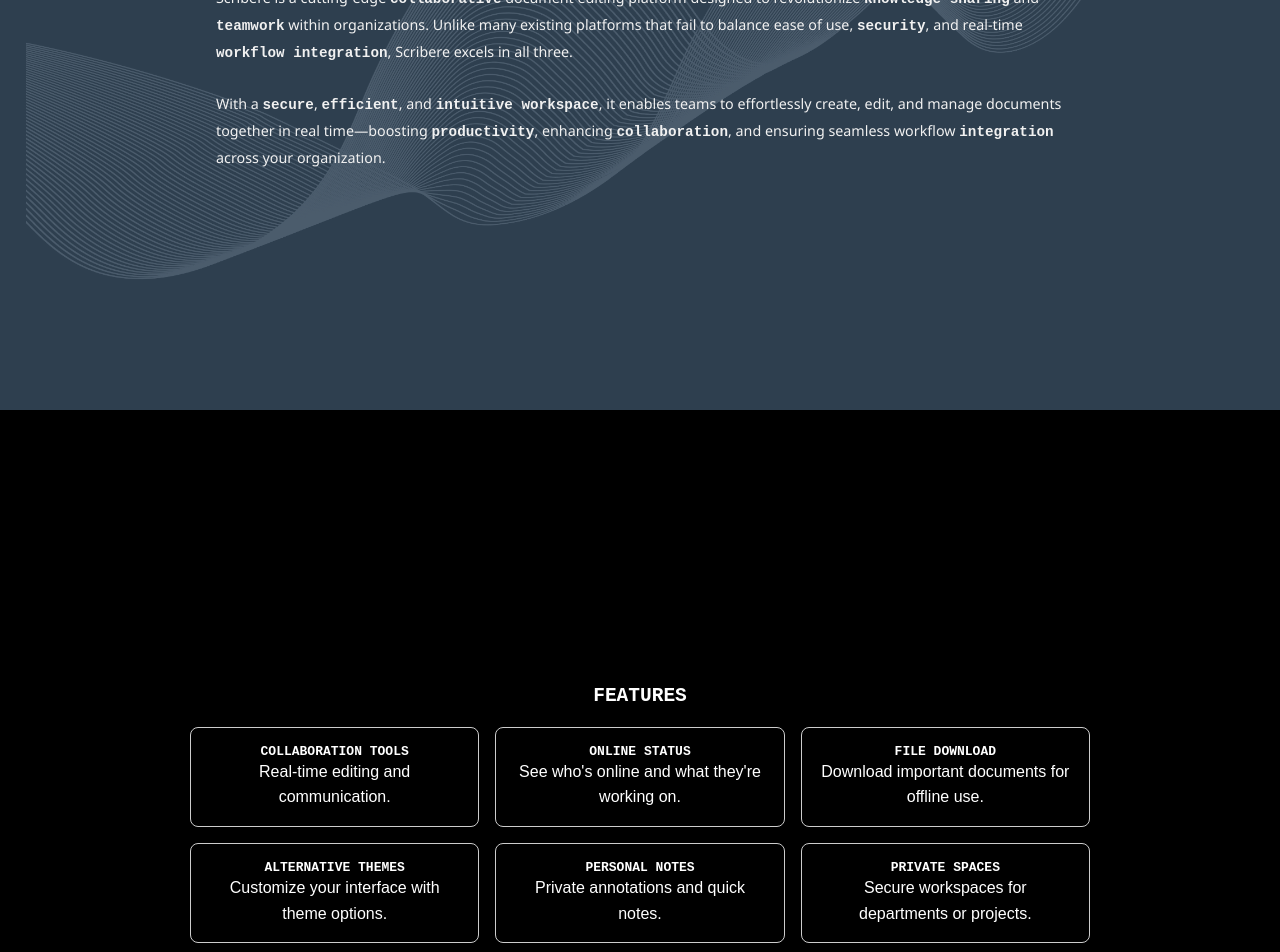
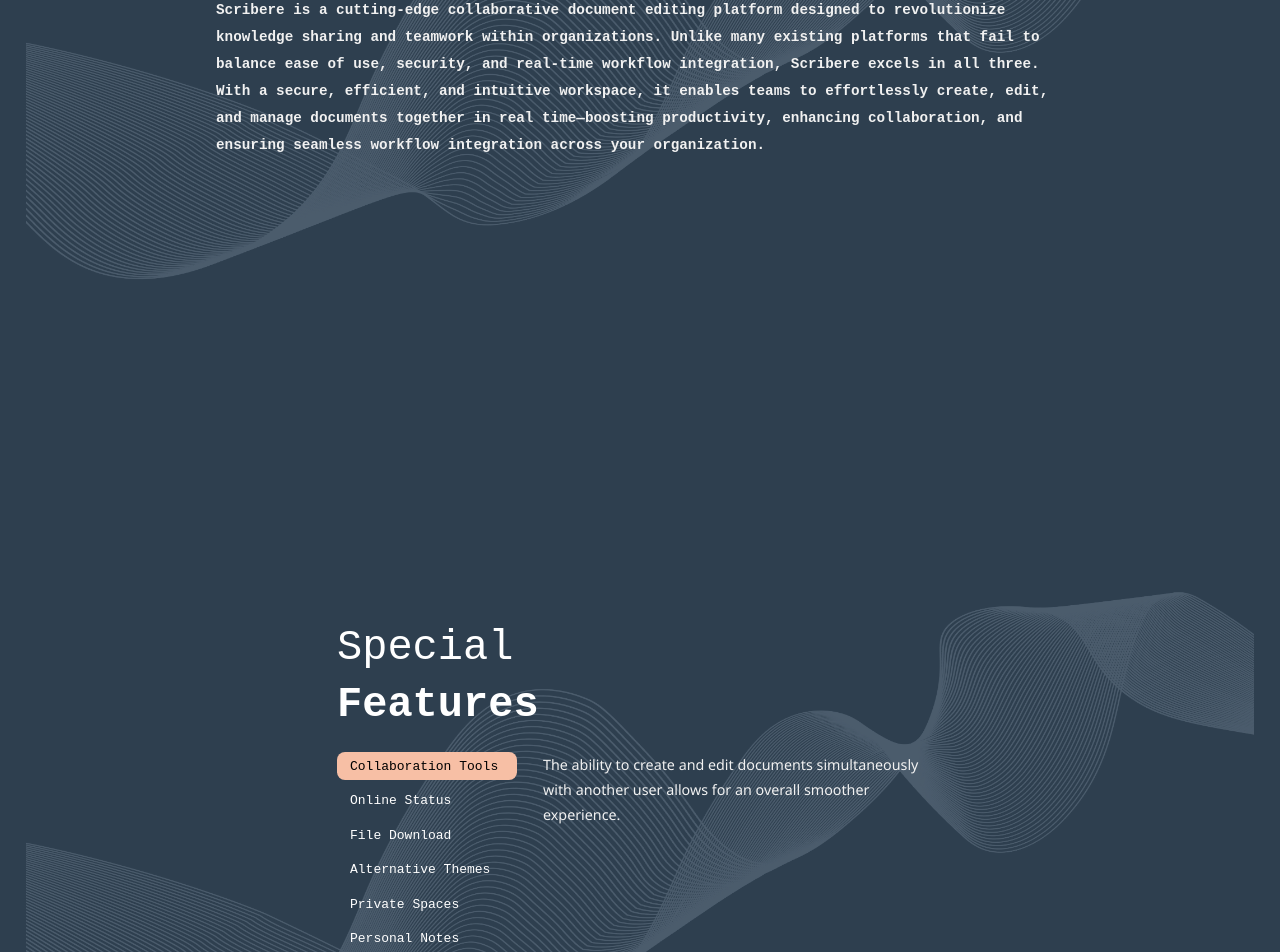
Before and after one commit to scribere-sh/landing, a SvelteKit app: page / in a window 1280 px wide. Shown: the part 1260-2212 px from the top of the page. Built offline with nearby package versions, Linux system fonts and the light colour scheme.

Commit message:
Features buttons done, might need changes

```diff
--- a/src/routes/+page.svelte
+++ b/src/routes/+page.svelte
@@ -1,14 +1,19 @@
 <script lang="ts">
-    /* SCROLL BACK ON RELOAD */
-    /*import { onMount } from "svelte";
+    const features: Record<string, string> = {
+        "Collaboration Tools":
+            "The ability to create and edit documents simultaneously with another user allows for an overall smoother experience.",
+        "Online Status":
+            "The online status feature will show if a user is online and what they're currently working on.",
+        "File Download": "Being able to download files",
+        "Alternative Themes":
+            "Alternative themes allow users to choose whether or not they want to work with light or dark mode, allowing more comfort for late night workers.",
+        "Private Spaces":
+            "The private space gives users the ability to work on their own documents before deciding to share them or not.",
+        "Personal Notes":
+            "The notes feature is to allow users to make small notes whether it's a to-do list or a form of documentation.",
+    };
 
-    onMount(() => {
-        if ("scrollRestoration" in history) {
-            history.scrollRestoration = "manual";
-            history.replaceState(null, "", "#home");
-        }
-        window.scrollTo(0, 0);
-    });*/
+    let selected = Object.keys(features)[0];
 </script>
 
 <!-- HERO SECTION -->
@@ -16,7 +21,7 @@
     <div class="hero-content">
         <h1>
             <span>Collaboration</span>
-            <br>
+            <br />
             <strong>Redefined</strong>
         </h1>
         <a class="hero-button" href="//app.scribere.sh" rel="external"
@@ -34,53 +39,52 @@
                 <strong>Scribere</strong>
             </h2>
             <p class="about-description">
-                Scribere is a cutting-edge <strong>collaborative</strong>
-                document editing platform designed to revolutionize
-                <strong>knowledge sharing</strong> and <strong>teamwork</strong>
-                within organizations. Unlike many existing platforms that fail
-                to balance ease of use, <strong>security</strong>, and real-time
-                <strong>workflow integration</strong>, Scribere excels in all
-                three.
-                <br>
-                <br>
-                With a <strong>secure</strong>, <strong>efficient</strong>, and
-                <strong>intuitive workspace</strong>, it enables teams to
-                effortlessly create, edit, and manage documents together in real
-                time—boosting <strong>productivity</strong>, enhancing
-                <strong>collaboration</strong>, and ensuring seamless workflow
-                <strong>integration</strong> across your organization.
+                <strong>Scribere is a cutting-edge collaborative document
+                    editing platform designed to revolutionize knowledge sharing
+                    and teamwork within organizations. Unlike many existing
+                    platforms that fail to balance ease of use, security, and
+                    real-time workflow integration, Scribere excels in all
+                    three. <br>
+                    With a secure, efficient, and intuitive workspace, it
+                    enables teams to effortlessly create, edit, and manage
+                    documents together in real time—boosting productivity,
+                    enhancing collaboration, and ensuring seamless workflow
+                    integration across your organization.
+                </strong>
             </p>
         </div>
     </div>
 </section>
 
 <!-- FEATURES SECTION -->
-<section id="features" class="section">
-    <h2 class="section-title">FEATURES</h2>
-    <div class="feature-container">
-        <div class="feature">
-            <strong>COLLABORATION TOOLS</strong>
-            <p>Real-time editing and communication.</p>
-        </div>
-        <div class="feature">
-            <strong>ONLINE STATUS</strong>
-            <p>See who's online and what they're working on.</p>
-        </div>
-        <div class="feature">
-            <strong>FILE DOWNLOAD</strong>
-            <p>Download important documents for offline use.</p>
-        </div>
-        <div class="feature">
-            <strong>ALTERNATIVE THEMES</strong>
-            <p>Customize your interface with theme options.</p>
-        </div>
-        <div class="feature">
-            <strong>PERSONAL NOTES</strong>
-            <p>Private annotations and quick notes.</p>
-        </div>
-        <div class="feature">
-            <strong>PRIVATE SPACES</strong>
-            <p>Secure workspaces for departments or projects.</p>
+<section id="features" class="features-section">
+    <div class="features-wave-bg">
+        <div class="features-container">
+            <h2 class="features-title">
+                <span>Special</span>
+                <br />
+                <strong>Features</strong>
+            </h2>
+
+            <div class="features-content">
+                <ul class="features-list">
+                    {#each Object.keys(features) as feature (feature)}
+                        <li>
+                            <button
+                                class:selected={selected === feature}
+                                onclick={() => (selected =
+                                feature)}
+                            >
+                                {feature}
+                            </button>
+                        </li>
+                    {/each}
+                </ul>
+
+                <div class="feature-description">
+                    {features[selected]}
+                </div>
+            </div>
         </div>
     </div>
 </section>
@@ -106,7 +110,7 @@
     </div>
 </section>
 
-<!-- STATIC "BACK TO TOP" BUTTON -->
+<!-- BACK TO TOP -->
 <button
     type="button"
     class="back-to-top"
@@ -128,7 +132,6 @@
         display: flex;
         justify-content: flex-start;
         align-items: center;
-        text-align: left;
         padding: 0 5%;
     }
 
@@ -140,18 +143,16 @@
     .hero-content h1 {
         font-size: 97px;
         font-weight: 300;
+        font-family: monospace;
         line-height: 1.2;
         margin-bottom: 1.5rem;
-        font-family: monospace;
     }
 
     .hero-content h1 strong {
-        font-size: 97px;
         font-weight: 700;
     }
 
     .hero-button {
-        display: inline-block;
         background-color: #dff9ff;
         color: #000;
         padding: 0.75rem 1.5rem;
@@ -172,7 +173,6 @@
         padding: 64px 32px;
         text-align: center;
         height: 100vh;
-        scroll-snap-align: start;
         display: flex;
         flex-direction: column;
         justify-content: center;
@@ -187,27 +187,11 @@
         margin-bottom: 12px;
     }
 
-    .feature p, .pricing-container p {
+    .pricing-container p {
         max-width: 800px;
         margin: 0 auto;
         line-height: 1.6;
         font-family: sans-serif;
-    }
-
-    .feature-container {
-        display: grid;
-        grid-template-columns: repeat(3, 1fr);
-        gap: 16px;
-        max-width: 900px;
-        margin: 0 auto;
-    }
-
-    .feature {
-        background-color: #000;
-        color: #fff;
-        padding: 16px;
-        border: 1px solid #ccc;
-        border-radius: 8px;
     }
 
     .back-to-top {
@@ -226,7 +210,13 @@
         transition: background-color 0.1s ease-in-out;
     }
 
-    .about-section {
+    .back-to-top:hover {
+        background-color: #edc9ff;
+        text-decoration: underline;
+    }
+
+    /* ABOUT SECTION */
+    .about-section, .features-section {
         background-color: #2e3f4f;
         color: #fff;
         position: relative;
@@ -239,7 +229,7 @@
         overflow: hidden;
     }
 
-    .about-wave-bg {
+    .about-wave-bg, .features-wave-bg {
         background-image: url("/Wave1.png");
         background-size: cover;
         background-repeat: no-repeat;
@@ -257,7 +247,7 @@
         text-align: left;
     }
 
-    .about-title {
+    .about-title, .features-title {
         font-size: 42px;
         font-weight: 300;
         line-height: 1.3;
@@ -265,20 +255,77 @@
         font-family: sans-serif;
     }
 
-    .about-title strong {
+    .about-title strong, .features-title strong {
         font-weight: 600;
     }
 
-    .about-description {
+    .about-description, .feature-description {
         font-size: 1.1rem;
         line-height: 1.75;
         font-family: "Segoe UI", sans-serif;
         color: #f1f1f1;
     }
 
-    .back-to-top:hover {
-        background-color: #edc9ff;
-        text-decoration: underline;
+    .features-container {
+        max-width: 1000px;
+        padding: 2rem;
+        text-align: left;
+    }
+
+    .features-content {
+        display: flex;
+        flex-direction: row;
+        gap: 2rem;
+        flex-wrap: wrap;
+        justify-content: center;
+        align-items: flex-start;
+        min-height: 250px;
+    }
+
+    .features-list {
+        list-style: none;
+        padding: 0;
+        margin: 0;
+        display: flex;
+        flex-direction: column;
+        gap: 0.5rem;
+    }
+
+    .features-list button {
+        background: none;
+        border: none;
+        font-size: 1rem;
+        padding: 0.5rem 1rem;
+        cursor: pointer;
+        border-radius: 8px;
+        color: #fff;
+        text-align: left;
+        font-weight: 500;
+        min-width: 180px;
+        transition: background-color 0.2s ease;
+    }
+
+    .features-list button:hover, .features-list button.selected {
+        background-color: #f7bfa5;
+        color: #000;
+        font-weight: 500;
+    }
+
+    .feature-description {
+        width: 400px;
+        min-height: 140px;
+        transition: opacity 0.3s ease;
+    }
+
+    @media (max-width: 768px) {
+        .features-content {
+            flex-direction: column;
+            align-items: center;
+        }
+
+        .feature-description {
+            text-align: center;
+        }
     }
 
     ul {
@@ -286,32 +333,4 @@
         text-align: left;
         display: inline-block;
     }
-
-    @media (max-width: 768px) {
-        .feature-container {
-            grid-template-columns: 1fr 1fr;
-        }
-
-        .hero-content h1 {
-            font-size: 2.2rem;
-        }
-
-        .hero-content h1 strong {
-            font-size: 2.7rem;
-        }
-    }
-
-    @media (max-width: 480px) {
-        .feature-container {
-            grid-template-columns: 1fr;
-        }
-
-        .hero-content h1 {
-            font-size: 1.8rem;
-        }
-
-        .hero-content h1 strong {
-            font-size: 2.2rem;
-        }
-    }
 </style>
```
